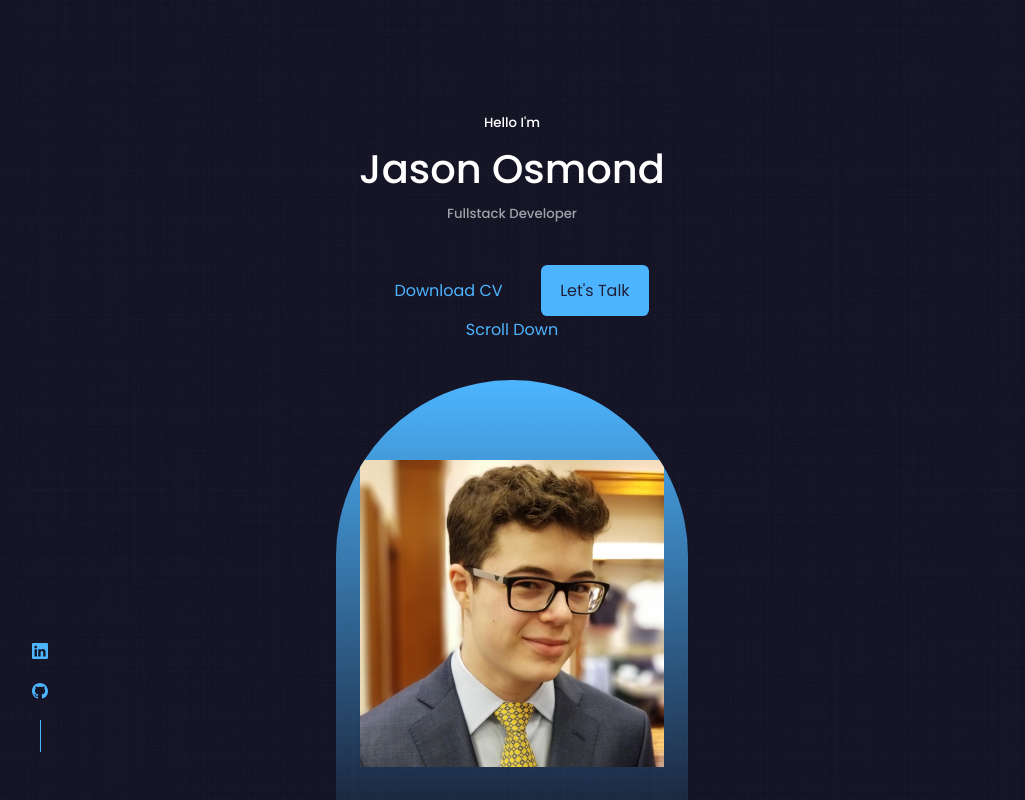
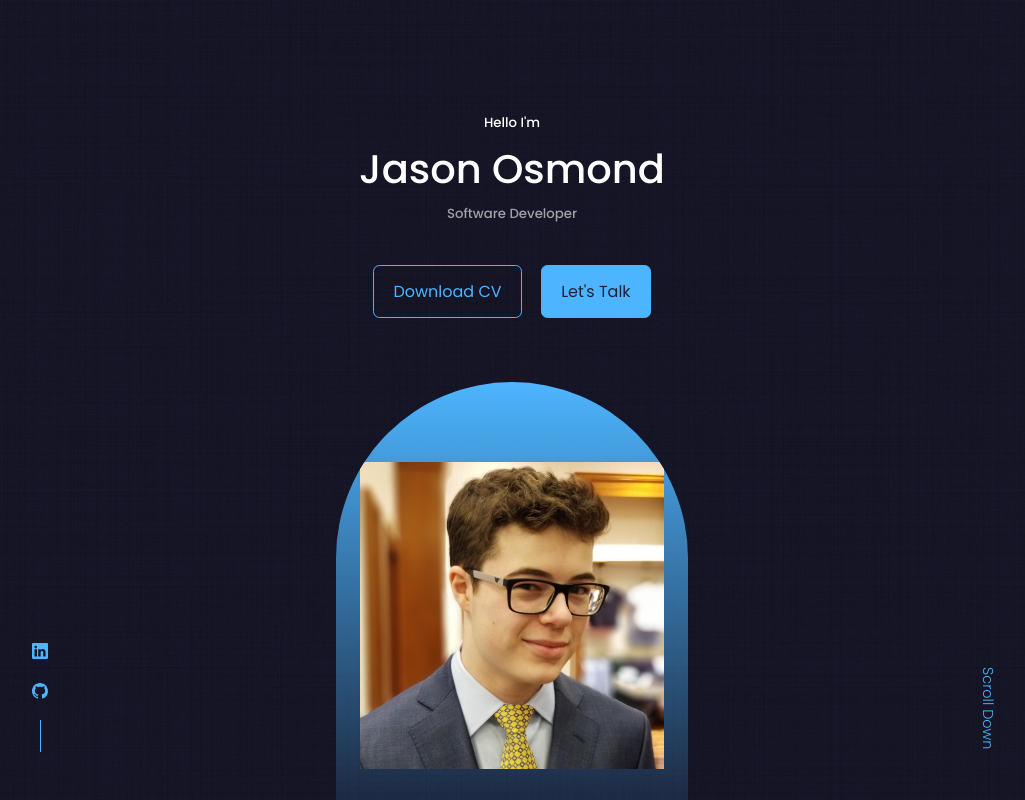
Before and after one commit to TheJasonOsmond/React-Portfolio-Website, a React (Create React App) app: page / in a window 1280 px wide. Shown: the top 800 px of the page, without its empty margins (128-1153 px from the left). Built offline with nearby package versions, Linux system fonts and the light colour scheme.

Commit message:
Header Finished

```diff
--- a/src/components/header/Header.jsx
+++ b/src/components/header/Header.jsx
@@ -12,7 +12,7 @@
       <div className="container header__container">
         <h5>Hello I'm</h5>
         <h1>Jason Osmond</h1>
-        <h5 className='text-light'> Fullstack Developer </h5>
+        <h5 className='text-light'> Software Developer </h5>
         <CTA/>
         <HeaderSocials/>
 
@@ -20,7 +20,7 @@
           <img src={ME} alt="" />
         </div>
 
-        <a href='#contact' className='scroll_down'> Scroll Down</a>
+        <a href='#contact' className='scroll__down'> Scroll Down</a>
       </div>
     </header>
   )
--- a/src/components/header/header.css
+++ b/src/components/header/header.css
@@ -41,7 +41,7 @@
     background: var(--color-primary);
 }
 
-/* =================== Me.PNG ====================*/
+/* =================== ME ====================*/
 .me{
     background: linear-gradient(var(--color-primary), transparent);
     width: 22rem;
@@ -53,3 +53,32 @@
     overflow: hidden;
     padding:  5rem 1.5rem 1.5rem 1.5rem;
 }
+
+/* =================== SCROLL DOWN ====================*/
+.scroll__down{
+    position:absolute;
+    right: -2.3rem;
+    bottom: 5rem;
+    transform: rotate(90deg);
+    font-weight: 200;
+    font-size: 0.9rem;
+}
+
+
+/* ================= MEDIA QUERIES (MEDIUM DEVICES) ================= */
+@media screen and (max-width: 1024px){
+    header {
+        height: 68vh;
+    }
+
+}
+
+
+/* ================= MEDIA QUERIES (SMALL DEVICES) ================= */
+@media screen and (max-width: 600px){
+    header {
+        height: 100vh;
+    }
+
+    .header_socials, .scroll__down{display: none;}
+}
--- a/src/index.css
+++ b/src/index.css
@@ -87,7 +87,7 @@
     padding: 0.75rem 1.2rem;
     border-radius: 0.4rem;
     cursor: pointer;
-    border: 1ps solid var(--color-primary);
+    border: 1px solid var(--color-primary);
     transition: var(--transition);
 }
 
```
